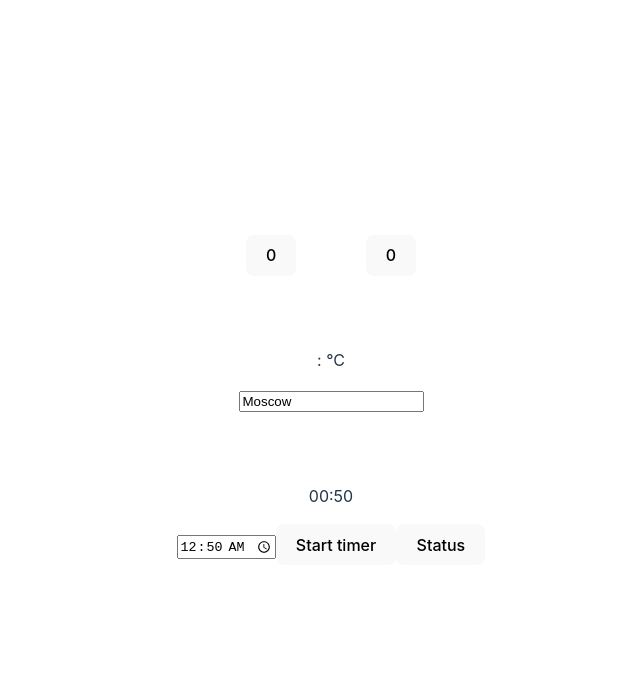
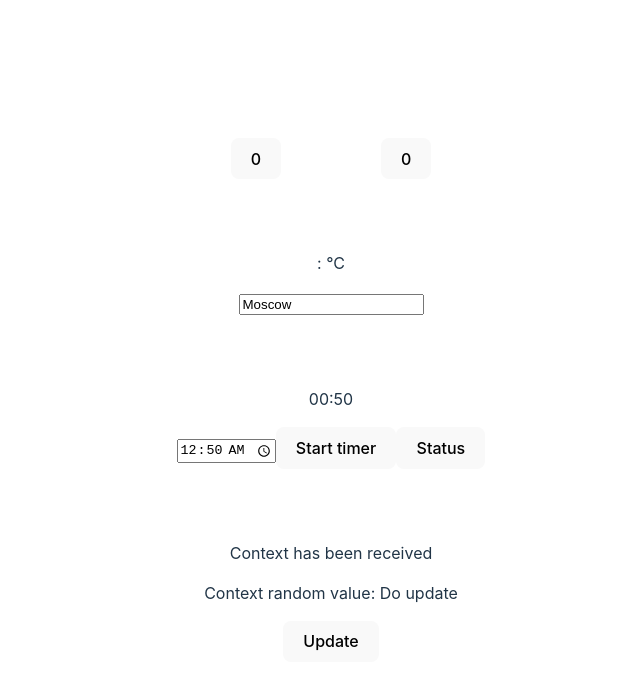
Before and after one commit to DuckPluck/react-sandbox, a React (Vite) app: page / in a window 1280 px wide. Shown: the top 688 px of the page, without its empty margins (309-949 px from the left). Built offline with nearby package versions, Linux system fonts and the light colour scheme; no server answers.

Commit message:
add context hook

```diff
--- /dev/null
+++ b/context.js
@@ -0,0 +1,8 @@
+import React from 'react';
+
+
+export const Context = React.createContext({
+  text: 'Context has been received',
+  value: 'Do update',
+  setValue: () => {},
+});
--- a/src/App.css
+++ b/src/App.css
@@ -9,6 +9,7 @@
     display: flex;
     flex-flow: column;
     gap: 7vh;
+    min-width: 400px;
 }
 
 .counter-container {
--- a/src/App.jsx
+++ b/src/App.jsx
@@ -1,28 +1,43 @@
-import React from 'react';
+import React, {useState} from 'react';
 import './App.css';
 import {ButtonClickCounterClass} from './components/ButtonClickCounterClass.jsx';
 import {ButtonClickCounterFunc} from './components/ButtonClickCounterFunc.jsx';
 import {OpenWeatherAPI} from './components/OpenWeatherAPI.jsx';
 import {Timer} from './components/Timer.jsx';
+import {Context} from '../context.js';
+import {ContextReceiver} from './components/ContextReceiver';
 
 export function App() {
+  const [ctx, setCtx] = useState({
+    text: 'Context has been received',
+    value: 'Do update',
+    setValue: () => {
+    },
+  });
+
+  const value = {ctx, setCtx};
+
   return (
       <>
-        <div className='container'>
-          <div className='counter-container'>
+        <div className="container">
+          <div className="counter-container">
             <ButtonClickCounterFunc />
             <ButtonClickCounterClass />
           </div>
           <OpenWeatherAPI />
           <Timer />
+          <Context.Provider value={value}>
+            <ContextReceiver />
+          </Context.Provider>
         </div>
       </>
 
   );
 }
 
-// TODO: конспект context
+
 // TODO: HOOKS (useContext, Reducer)
 // TODO: итерировать компоненты (список)
+// TODO: refs
 // TODO: routing
 // TODO: потыкать аккаунты firebase
--- /dev/null
+++ b/src/components/ContextReceiver.jsx
@@ -0,0 +1,28 @@
+import React, {useContext, useEffect, useState} from 'react';
+import {Context} from '../../context.js';
+
+export function ContextReceiver() {
+  const {ctx, setCtx} = useContext(Context);
+  useEffect(() => {
+    if (ctx.value !== 'Do update') {
+      console.log(`New context value is: ${ctx.value}`);
+    }
+  }, [ctx]);
+
+  function clickHandler() {
+    setCtx({
+      ...ctx,
+      value: Math.random(),
+    });
+  }
+
+  return (
+      <>
+        <div>
+          <p>{ctx.text}</p>
+          <p>Context random value: {ctx.value}</p>
+          <button onClick={clickHandler}>Update</button>
+        </div>
+      </>
+  );
+}
```
Also changed, not shown: reducer.js (added), src/components/ReducerReceiver.jsx (added).
